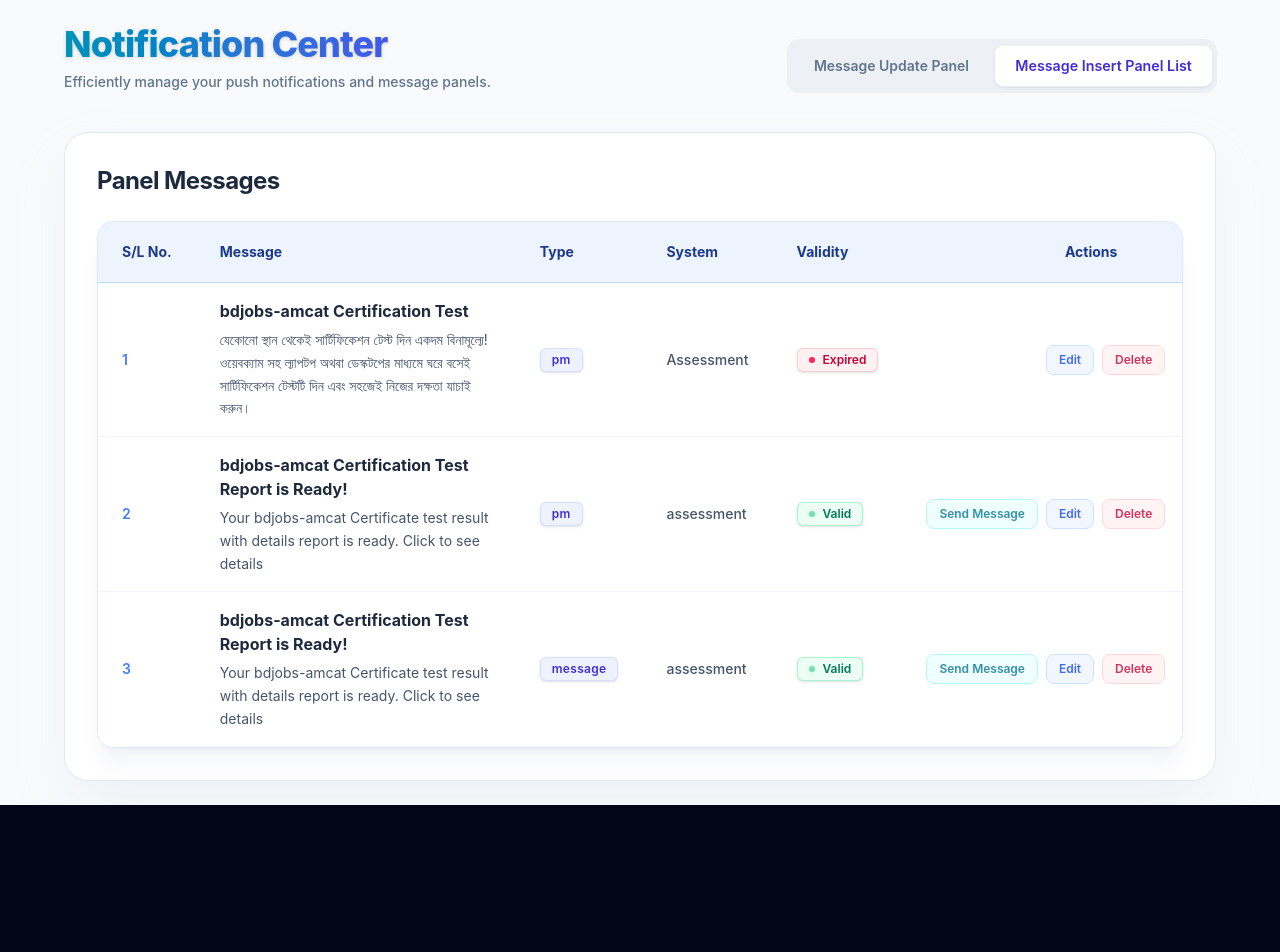
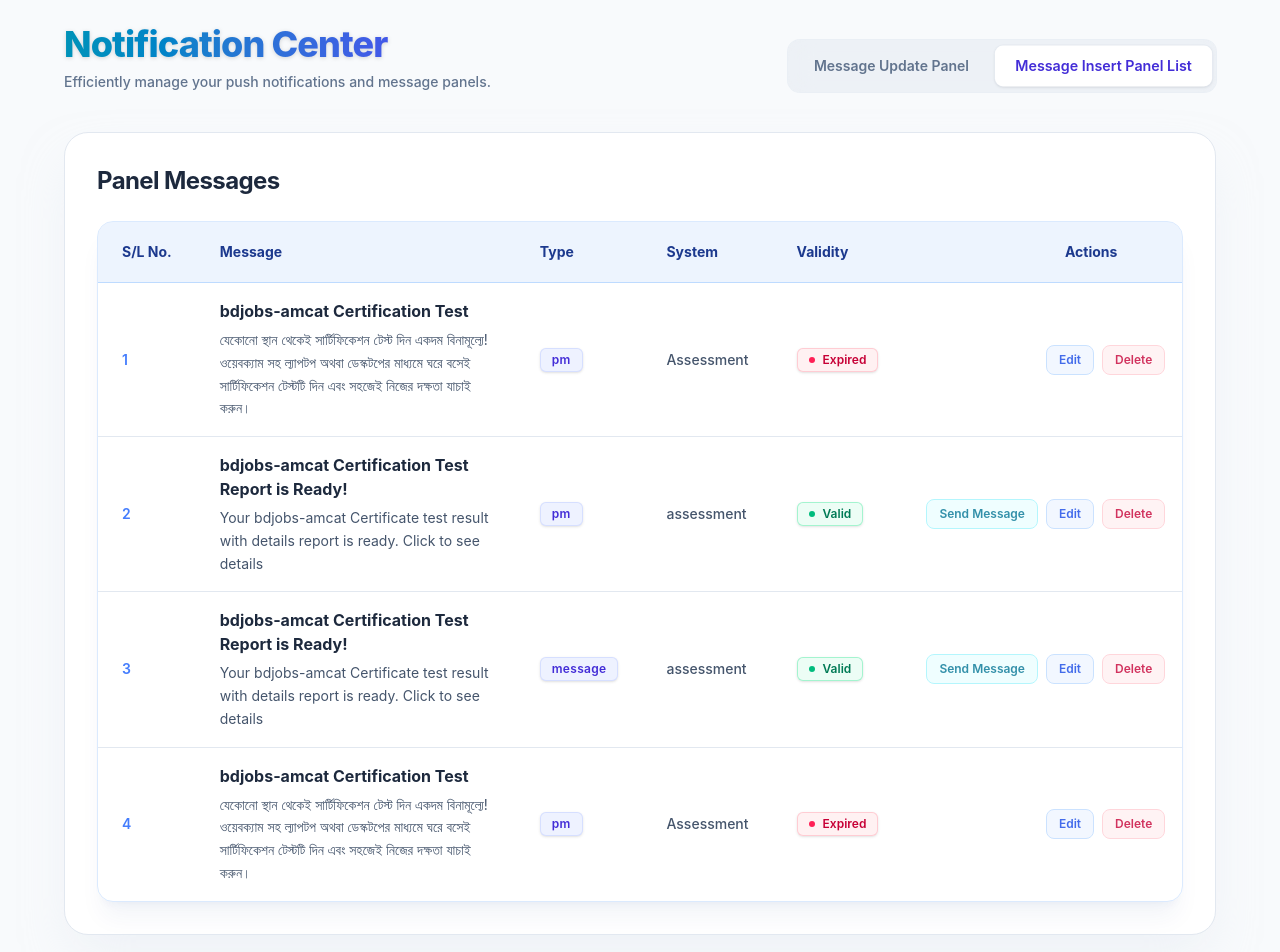
Before and after one commit to IrinOrchi/PushNotification, an Angular app in the folder push-notification/: page /PushNotifications in a window 1280 px wide. Shown: the top 952 px of the page. Before the commit the page ends 805 px from the top, so only its background shows below. Built offline with nearby package versions, Linux system fonts and the light colour scheme.

Commit message:
table added

```diff
--- a/push-notification/src/app/pages/push-notifications/push-notifications.component.html
+++ b/push-notification/src/app/pages/push-notifications/push-notifications.component.html
@@ -174,7 +174,7 @@
                     <th scope="col" class="px-6 py-5 text-right font-bold pr-[4.5rem]">Actions</th>
                   </tr>
                 </thead>
-                <tbody class="divide-y divide-blue-50">
+                <tbody class="divide-y divide-slate-200">
                   @for (msg of messages(); track msg.messageID; let i = $index) {
                     <tr class="group transition-colors duration-200 hover:bg-blue-50/50" [class.bg-white]="i % 2 === 0" [class.bg-slate-50/50]="i % 2 !== 0">
                       <td class="whitespace-nowrap px-6 py-4 font-semibold text-blue-600/80 group-hover:text-blue-700 transition-colors">{{ i + 1 }}</td>
@@ -193,7 +193,7 @@
                       <td class="whitespace-nowrap px-6 py-4">
                         @if (msg.valid === 1) {
                           <span class="inline-flex items-center gap-2 rounded-md bg-emerald-50 px-3 py-1 text-xs font-semibold text-emerald-700 ring-1 ring-inset ring-emerald-200 shadow-sm transition-all group-hover:bg-emerald-100">
-                            <span class="h-1.5 w-1.5 rounded-full bg-emerald-500 shadow-[0_0_4px_rgba(16,185,129,0.4)] animate-pulse"></span>
+                            <span class="h-1.5 w-1.5 rounded-full bg-emerald-500"></span>
                             Valid
                           </span>
                         } @else {
--- a/push-notification/src/app/pages/push-notifications/push-notifications.component.ts
+++ b/push-notification/src/app/pages/push-notifications/push-notifications.component.ts
@@ -44,7 +44,15 @@
       messageType: "message",
       systemName: "assessment",
       valid: 1
-    }
+    },
+    {
+      messageID: 17,
+      messageDetails: '{"msgTitle":"bdjobs-amcat Certification Test ","msg":"যেকোনো স্থান থেকেই সার্টিফিকেশন টেস্ট দিন একদম বিনামূল্যে! ওয়েবক্যাম সহ ল্যাপটপ অথবা ডেস্কটপের মাধ্যমে ঘরে বসেই সার্টিফিকেশন টেস্টটি দিন এবং সহজেই নিজের দক্ষতা যাচাই করুন।","imgSrc":"https://bdjobs.com/NotificationMessageimages/bdjobs-amcat-Certification-Test-banner.png/","link":"https://mybdjobs.bdjobs.com/bn/mybdjobs/assessment/smnt_certification_helpbn.asp/","activityNode":"/","LogoSrc":"/"}',
+      messageType: "pm",
+      systemName: "Assessment",
+      valid: 0
+    },
+
   ]));
 
   private initializeData(data: ApiResponseMessage[]): ApiResponseMessage[] {
```
